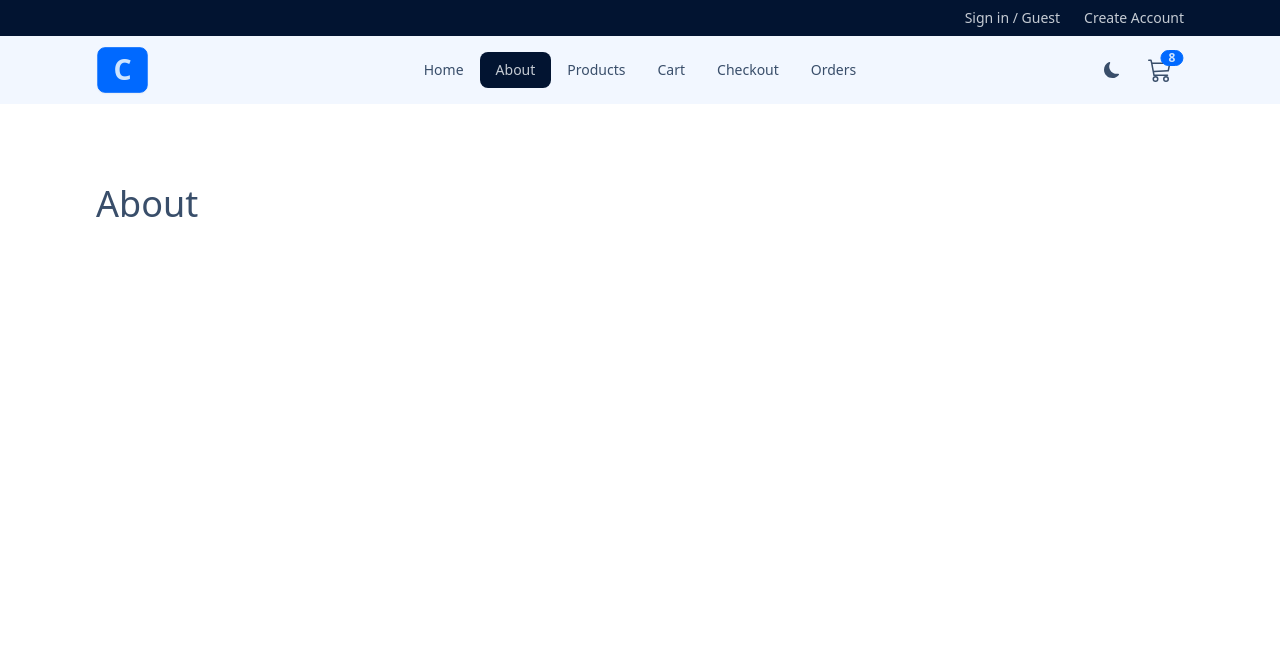
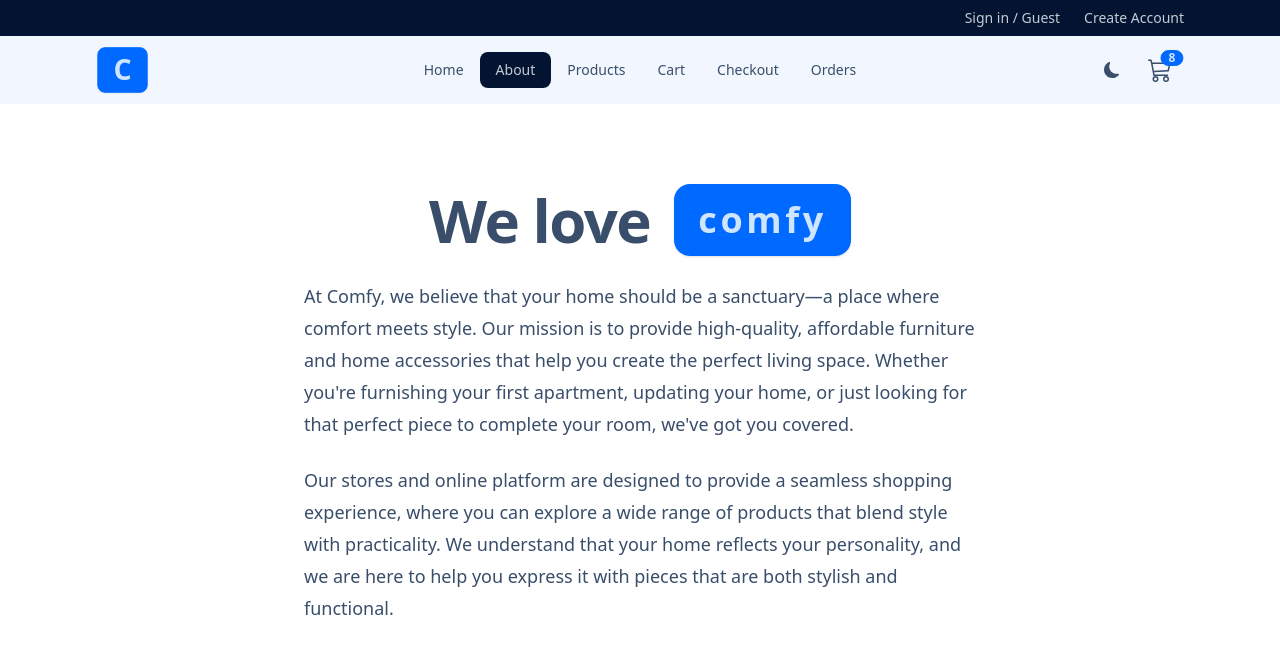
Before and after one commit to inga-divra/react-comfy-store, a React (Vite) app: page /about in a window 1280 px wide. Shown: the top 654 px of the page. Built offline with nearby package versions, Linux system fonts and the light colour scheme.

Commit message:
Set up and styled the About page with a focus on branding, using flexbox for layout and the stats component from DaisyUI to highlight key text

```diff
--- a/src/pages/About.jsx
+++ b/src/pages/About.jsx
@@ -1,4 +1,26 @@
 const About = () => {
-    return <h1 className='text-4xl'>About</h1>;
+    return <>
+        <div className='flex flex-wrap gap-2 sm:gap-x-6
+        items-center justify-center'>
+            <h1 className='text-4xl font-bold leading-none
+            tracking-tight sm:text-6xl'>
+                We love
+            </h1>
+            <div className='stats bg-primary shadow'>
+                <div className='stat'>
+                    <div className='stat-title text-primary-content text-4xl
+                    font-bold tracking-widest'>
+                        comfy
+                    </div>
+                </div>
+            </div>
+        </div>
+        <p className='mt-6 text-lg leading-8 max-w-2xl mx-auto'>
+            At Comfy, we believe that your home should be a sanctuary—a place where comfort meets style. Our mission is to provide high-quality, affordable furniture and home accessories that help you create the perfect living space. Whether you're furnishing your first apartment, updating your home, or just looking for that perfect piece to complete your room, we've got you covered.
+        </p>
+        <p className='mt-6 text-lg leading-8 max-w-2xl mx-auto'>
+            Our stores and online platform are designed to provide a seamless shopping experience, where you can explore a wide range of products that blend style with practicality. We understand that your home reflects your personality, and we are here to help you express it with pieces that are both stylish and functional.
+        </p>
+    </>
 };
 export default About;
```
